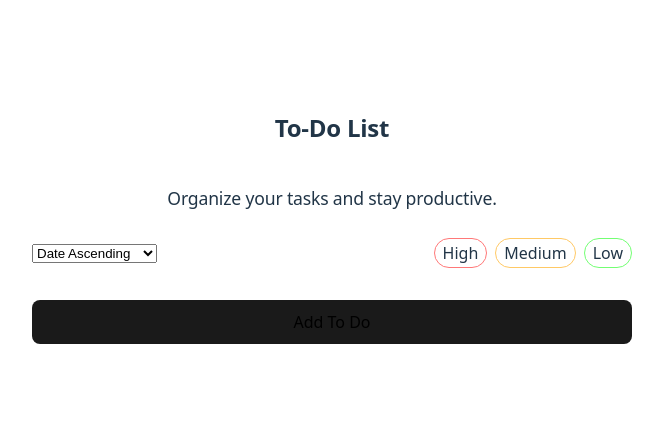
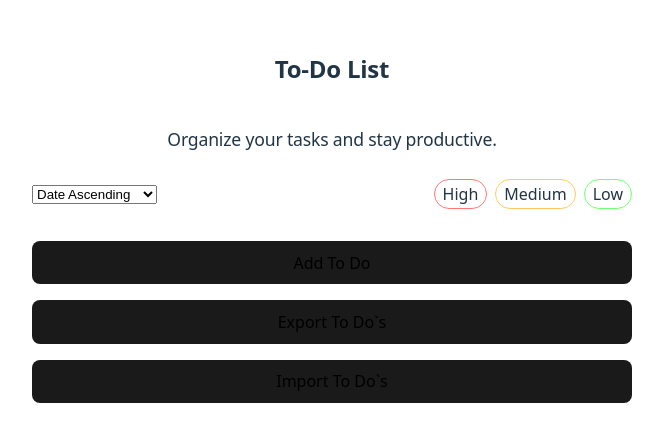
Before and after one commit to Alex761944/react-to-do-app, a React (Vite) app: page / in a window 1280 px wide. Shown: the part 180-622 px from the top of the page, without its empty margins (308-971 px from the left). Built offline with nearby package versions, Linux system fonts and the light colour scheme.

Commit message:
Add export and import buttons

```diff
--- a/src/App.jsx
+++ b/src/App.jsx
@@ -225,6 +225,10 @@ function App() {
         </ToDoList>
 
         <Button onClick={addToDo}>Add To Do</Button>
+
+        <Button>Export To Do`s</Button>
+
+        <Button>Import To Do`s</Button>
       </div>
     </>
   );
```
